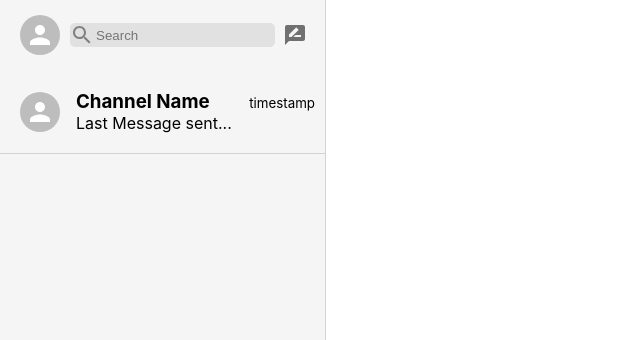
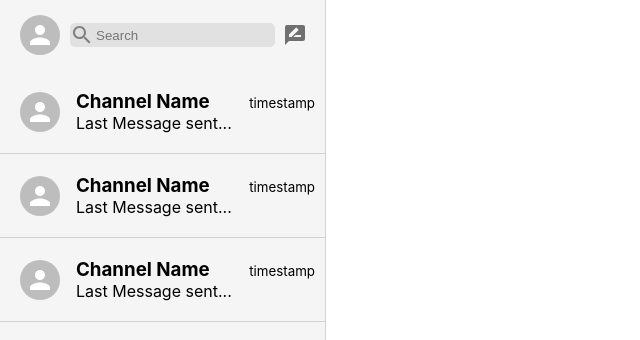
Before and after one commit to Facundo-Martin/react-chatapp, a React (Create React App) app: page / in a window 1280 px wide. Shown: the top 340 px of the page, without its empty margins (0-640 px from the left). Built offline with nearby package versions, Linux system fonts and the light colour scheme.

Commit message:
fixed overflow and scrollbar

```diff
--- a/src/Imessage.js
+++ b/src/Imessage.js
@@ -6,6 +6,7 @@ function Imessage() {
     <div className="imessage">
       {/* Sidebar */}
       <Sidebar />
+
       {/* Chat */}
     </div>
   );
--- a/src/Sidebar.css
+++ b/src/Sidebar.css
@@ -34,3 +34,18 @@
   background: transparent;
   outline-width: 0;
 }
+
+.sidebar__chats {
+  overflow: scroll;
+}
+
+/* Hide scrollbar for Chrome, Safari, and Opera */
+.sidebar__chats::-webkit-scrollbar {
+  display: none;
+}
+
+/* Hide scrollbar for IE, Edge, and Firefox */
+.sidebar__chats {
+  -ms-overflow-style: none; /* IE and Edfe */
+  scrollbar-width: none; /* Firefox */
+}
--- a/src/Sidebar.js
+++ b/src/Sidebar.js
@@ -21,6 +21,8 @@ function Sidebar() {
       </div>
       <div className="sidebar__chats">
         <SidebarChat />
+        <SidebarChat />
+        <SidebarChat />
       </div>
     </div>
   );
```
